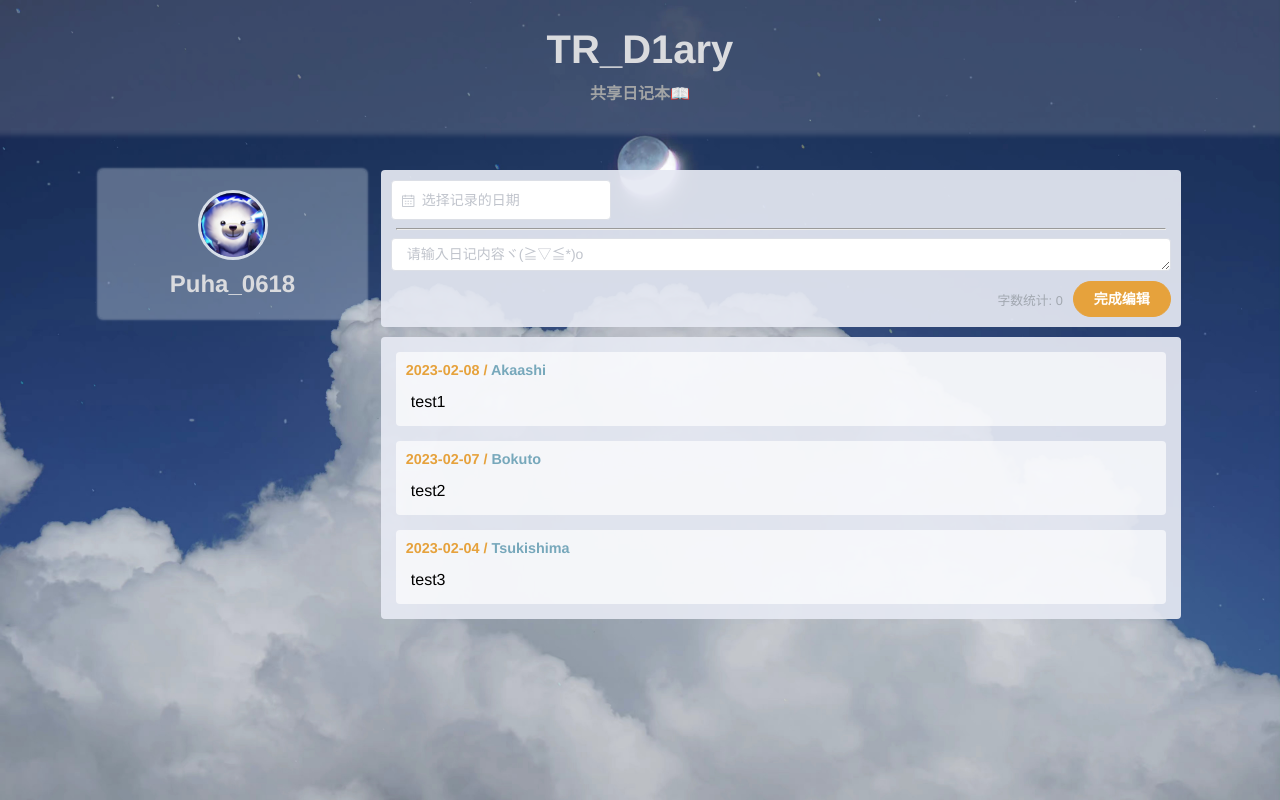
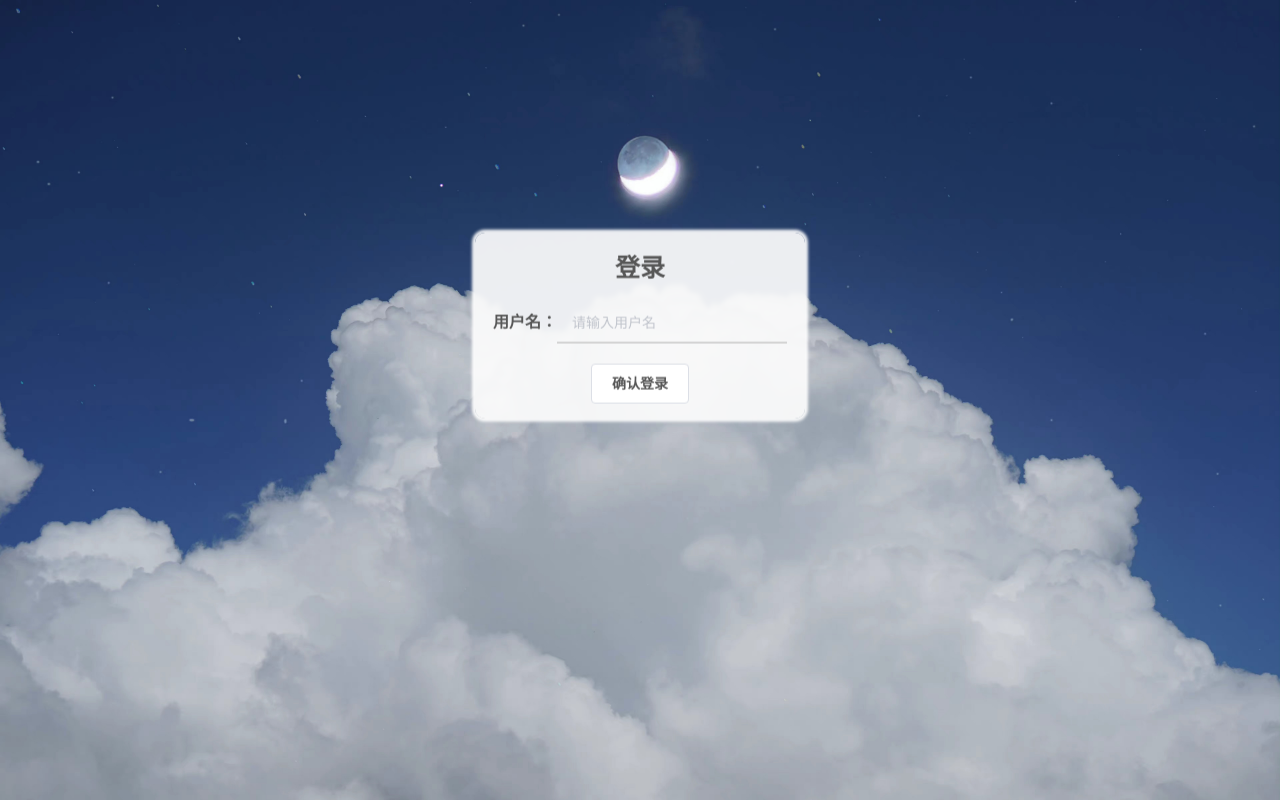
Before and after one commit to Tsukishima1/tr1_project1, a Vue app: page /#/login in a window 1280 px wide. Built offline with nearby package versions, Linux system fonts and the light colour scheme.

Commit message:
Update document

```diff
--- a/package.json
+++ b/package.json
@@ -11,6 +11,7 @@
     "axios": "^1.3.2",
     "core-js": "^3.8.3",
     "element-ui": "^2.15.12",
+    "moment": "^2.29.4",
     "nanoid": "^4.0.1",
     "vue": "^2.6.14",
     "vue-router": "^3.6.5",
--- a/src/App.vue
+++ b/src/App.vue
@@ -1,25 +1,15 @@
 <template>
     <div id="app">
-    <!-- 头部 -->
-    <Header/>
-    <!-- 主体 -->
-    <el-row type="flex" justify="center">
-      <!-- 左侧边栏 -->
-      <LeftNav/>
-      <!-- 右侧内容主体 -->
-      <RightMain/>
-    </el-row>
+        <keep-alive>
+            <router-view></router-view>
+        </keep-alive>
     </div>
 </template>
 
 <script>
-import Header from './components/Header.vue'
-import LeftNav from './components/LeftNav.vue'
-import RightMain from './components/RightMain.vue'
     export default {
-    name: 'App',
-    components: {Header,LeftNav,RightMain},
-}
+        name: "App",
+    };
 </script>
 
 <style>
@@ -28,9 +18,10 @@ export default {
         padding: 0;
     }
     body {
-    background: url('./assets/bgimg.jpg') no-repeat fixed center center;
+        background: url("./assets/bgimg.jpg") no-repeat fixed center center;
         background-size: cover;
-    font-family: "Helvetica Neue",Helvetica,"PingFang SC","Hiragino Sans GB","Microsoft YaHei","微软雅黑",Arial,sans-serif;
+        font-family: "Helvetica Neue", Helvetica, "PingFang SC", "Hiragino Sans GB",
+            "Microsoft YaHei", "微软雅黑", Arial, sans-serif;
     }
     .el-col {
         border-radius: 4px;
@@ -50,6 +41,16 @@ export default {
         min-height: 36px;
     }
     textarea {
-	  font-family: "Helvetica Neue",Helvetica,"PingFang SC","Hiragino Sans GB","Microsoft YaHei","微软雅黑",Arial,sans-serif;
+        font-family: "Helvetica Neue", Helvetica, "PingFang SC", "Hiragino Sans GB",
+            "Microsoft YaHei", "微软雅黑", Arial, sans-serif;
+    }
+    ::-webkit-scrollbar {
+        width: 10px;
+        height: 10px;
+        background-color: #dcdddf;
+    }
+    ::-webkit-scrollbar-thumb {
+        background-color: rgb(178, 185, 203);
+        border-radius: 5px;
     }
 </style>
--- a/src/components/Contentbox.vue
+++ b/src/components/Contentbox.vue
@@ -4,6 +4,7 @@
         <li v-for="(diaryData, index) in diaryDatas" :key="index">
           <span class="date">{{diaryData.date}} / <span>{{diaryData.username}}</span> </span>
           <span class="content">{{diaryData.content}}</span>
+          <span class="editTime">编辑于{{diaryData.editTime}}</span>
         </li>
       </ul>
     </div>
@@ -16,15 +17,15 @@
         data() {
           return {
             diaryDatas:[
-              {id:"001", date:"2023-02-08", content:"test1", username:"Akaashi"},
-              {id:"002", date:"2023-02-07", content:"test2", username:"Bokuto"},
-              {id:"003", date:"2023-02-04", content:"test3", username:"Tsukishima"}
+              {id:"001", date:"2023-02-08", content:"test1", username:"Akaashi", editTime:"2023/2/8 10:32:23"},
+              {id:"002", date:"2023-02-07", content:"test2", username:"Bokuto", editTime:"2023/2/7 15:23:12"},
+              {id:"003", date:"2023-02-04", content:"test3", username:"Tsukishima", editTime:"2023/2/4 06:49:30"}
             ]
           }
         },
         mounted() {
-          this.$bus.$on('finishEdit',(date, content, username)=>{
-            this.diaryDatas.unshift({id:nanoid(),date:date,content:content,username:username})
+          this.$bus.$on('finishEdit',(date, content, username,editTime)=>{
+            this.diaryDatas.unshift({id:nanoid(),date:date,content:content,username:username,editTime})
           })
         },
     };
@@ -35,15 +36,21 @@
   .grid-contentbox {
     margin-top: 10px;
     padding: 15px;
+    background-color: rgba(225, 232, 237, 0.66);
+    box-shadow: 0px 0px 2px 2px rgba(225, 232, 237, 0.66);
   }
   li {
+    position: relative;
     list-style: none;
     display: flex;
     flex-direction: column;
     background-color: rgba(255, 255, 255, 0.66);
     border-radius: 4px;
     padding: 10px;
-    white-space: break-spaces;
+    padding-bottom: 20px;
+    white-space: pre-wrap;
+    overflow: auto;
+    word-break:break-all;
   }
   li .date{
     color: rgb(230, 162, 60);
@@ -56,11 +63,19 @@
   }
   li .content {
     padding: 5px;
+    color: rgb(36, 36, 36);
   }
   ul {
     display: flex;
     flex-direction: column;
     gap: 15px;
   }
+  .editTime {
+    color: rgb(180, 180, 180);
+    font-size: 0.7rem;
+    position: absolute;
+    right: 4px;
+    bottom: 2px;
+  }
 
 </style>
--- /dev/null
+++ b/src/components/Footer.vue
@@ -0,0 +1,23 @@
+<template>
+    <div id="foot">
+        <p>-- Contact me ✉️ Akaashi1owo@qq.com --</p>
+    </div>
+</template>
+
+<script>
+export default {
+    name:'Footer',
+}
+</script>
+
+<style>
+    #foot {
+        margin: 20px 0;
+    }
+    #foot p {
+        display: flex;
+        justify-content: center;
+        color: rgba(255, 255, 255, 0.663);
+        font-size: 11px;
+    }
+</style>
--- a/src/components/InputBox.vue
+++ b/src/components/InputBox.vue
@@ -9,6 +9,7 @@
                     format="yyyy 年 MM 月 dd 日"
                     value-format="yyyy-MM-dd"
                     :clearable="false"
+                    :picker-options="pickerOptions"
                 >
                 </el-date-picker>
             </div>
@@ -43,6 +44,12 @@
                 input: "",
                 date: "",
                 username: "",
+                time: "",
+                pickerOptions: {
+                    disabledDate(time) {
+                        return time.getTime() > Date.now() - 8.64e6;
+                    },
+                },
             };
         },
         methods: {
@@ -50,23 +57,29 @@
                 if (this.date === "") {
                     this.open1();
                     return;
-                }
-                else if (this.input=== "") {
+                } else if (this.input === "") {
                     this.open2();
                     return;
                 }
-                this.$bus.$emit("finishEdit", this.date, this.input, this.username);
+                const x = this.$moment().format("YYYY-MM-DD hh:mm:ss");
+                this.$bus.$emit(
+                    "finishEdit",
+                    this.date,
+                    this.input,
+                    this.username,
+                    x
+                );
                 this.date = "";
                 this.input = "";
             },
             open1() {
-                this.$message.error('你还没有选择日期诶！🤕');
+                this.$message.error("你还没有选择日期诶！🤕");
             },
             open2() {
-                this.$message.error('你还没有填写内容诶！🤒')
-            }
+                this.$message.error("你还没有填写内容噢！🤒");
+            },
         },
-        beforeMount() {
+        created() {
             this.$bus.$on("getUsername", (username) => {
                 this.username = username;
             });
--- a/src/components/LeftNav.vue
+++ b/src/components/LeftNav.vue
@@ -7,27 +7,33 @@
                 <img src="../assets/fufu.jpg" />
                 <h2>{{ username }}</h2>
             </div>
+            <LeftNavMore />
         </div>
     </el-col>
 </template>
 
 <script>
+    import LeftNavMore from "./LeftNavMore.vue";
     export default {
         name: "LeftNav",
+        components: { LeftNavMore },
         data() {
             return {
-              username:'Puha_0618',
+                username: "",
             };
         },
         methods: {
-          send() {
-            this.$bus.$emit('getUsername',this.username)
-            console.log('触发了事件');
-          }
+            send() {
+                this.$bus.$emit("getUsername", this.username);
+            },
         },
         mounted() {
-          this.send();
+            this.send();
         },
+        // 从本地存储获取用户名
+        beforeMount() {
+            this.username=localStorage.getItem('username')
+        }
     };
 </script>
 
--- /dev/null
+++ b/src/components/LeftNavMore.vue
@@ -0,0 +1,53 @@
+<template>
+    <el-row class="tac">
+        <el-col :span="24">
+            <el-menu
+                default-active="1"
+                class="el-menu-vertical-demo"
+                @open="handleOpen"
+                @close="handleClose"
+            >
+                <el-menu-item index="1">
+                    <span slot="title">首页</span>
+                </el-menu-item>
+                <el-menu-item index="2">
+                    <span slot="title">管理日记</span>
+                </el-menu-item>
+            </el-menu>
+        </el-col>
+    </el-row>
+</template>
+
+<script>
+    export default {
+        name: "LeftNavMore",
+        methods: {
+            handleOpen(key, keyPath) {
+                console.log(key, keyPath);
+            },
+            handleClose(key, keyPath) {
+                console.log(key, keyPath);
+            },
+        },
+    };
+</script>
+
+<style scoped>
+    .el-menu-item {
+        display: flex;
+        align-items: center;
+        justify-content: center;
+        font-weight: bold;
+        border-radius: 4px;
+    }
+    .el-menu {
+        background-color: transparent;
+        border-right: 0px;
+    }
+    .is-active {
+        color: whitesmoke;
+    }
+    .el-menu-item:focus, .el-menu-item:hover {
+        background-color: rgba(245, 245, 245, 0.389);
+    }
+</style>
--- /dev/null
+++ b/src/pages/Login.vue
@@ -0,0 +1,91 @@
+<template>
+    <div id="login">
+        <div class="loginbox">
+            <p>登录</p>
+            <div id="box">
+                <span>用户名：</span>
+                <el-input
+                    v-model="username"
+                    placeholder="请输入用户名"
+                ></el-input>
+            </div>
+            <el-button @click="goHome" type="login">确认登录</el-button>
+        </div>
+    </div>
+</template>
+
+<script>
+    export default {
+        name: "Login",
+        data() {
+            return {
+                username: "",
+            };
+        },
+        methods: {
+            goHome() {
+                if (
+                    this.username.trim() === "" ||
+                    this.username.indexOf(" ") >= 0
+                ) {
+                    this.$message.error("您的用户名不合法哦！🤯");
+                    this.username = "";
+                    return;
+                }
+                // 把用户名存进本地存储里面
+                localStorage.setItem('username',this.username)
+                // 点击登录跳转到首页
+                this.$router.replace("/home");
+                this.username="";
+            },
+        },
+    };
+</script>
+
+<style>
+    .loginbox {
+        display: flex;
+        flex-direction: column;
+        justify-content: center;
+        align-items: center;
+        background-color: rgba(252, 252, 252, 0.926);
+        width: 300px;
+        position: absolute;
+        top: 50%;
+        left: 50%;
+        transform: translate(-50%, -90%);
+        padding: 15px;
+        backdrop-filter: blur(2px);
+        border-radius: 10px;
+        box-shadow: 0px 0px 3px 3px rgba(255, 255, 255, 0.928);
+    }
+    .loginbox .el-input {
+        width: 230px;
+        margin-bottom: 20px;
+    }
+    .loginbox .el-input__inner {
+        background-color: transparent;
+        border: none;
+        border-radius: 0%;
+        border-bottom: 2px solid rgb(211, 211, 211);
+    }
+    .loginbox .el-input__inner:focus {
+        border-color: rgba(106, 106, 106, 0.724);
+    }
+    .loginbox p {
+        display: flex;
+        justify-content: center;
+        margin-bottom: 20px;
+        font-size: 25px;
+        font-weight: bold;
+        color: rgb(87, 87, 87);
+    }
+    .loginbox span {
+        color: rgb(87, 87, 87);
+        font-weight: bold;
+    }
+    .el-button--login:hover {
+        background-color: rgb(226, 232, 237);
+        border-color: rgb(226, 232, 237);
+    }
+</style>
```
Also changed, not shown: src/main.js (+14 -4 lines), src/pages/Home.vue (added, +28 -0 lines), src/router/index.js (+26 -1 lines), 2 other files (tests, documents, lock files or other folders). Lines whose indentation alone changed are shown as unchanged.
